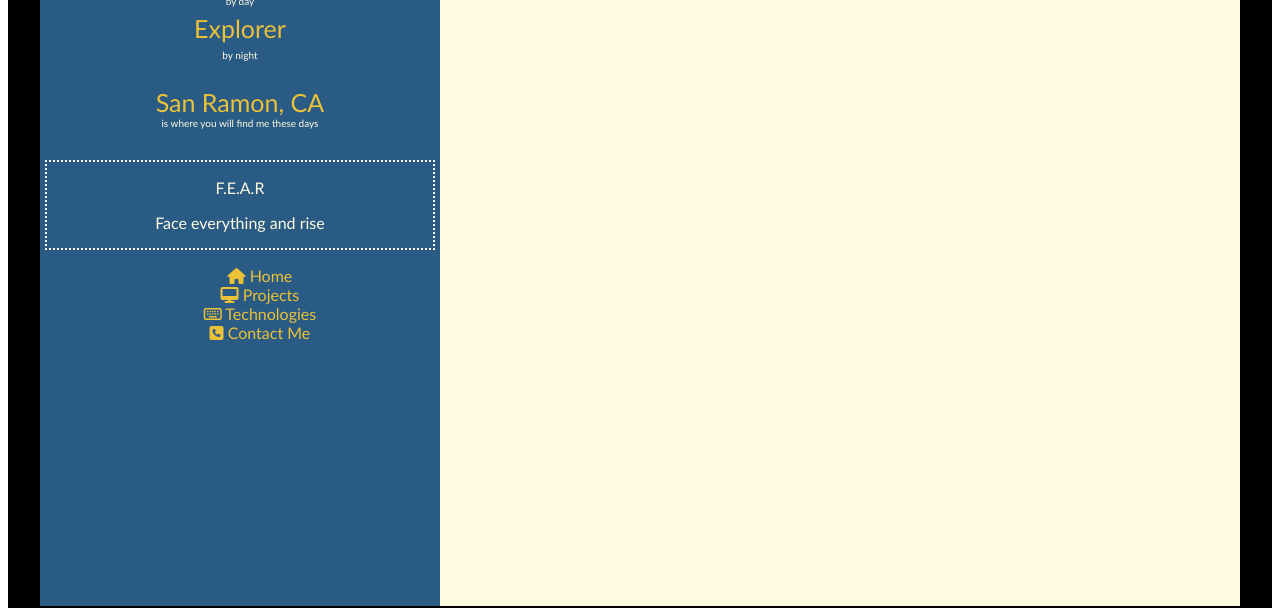
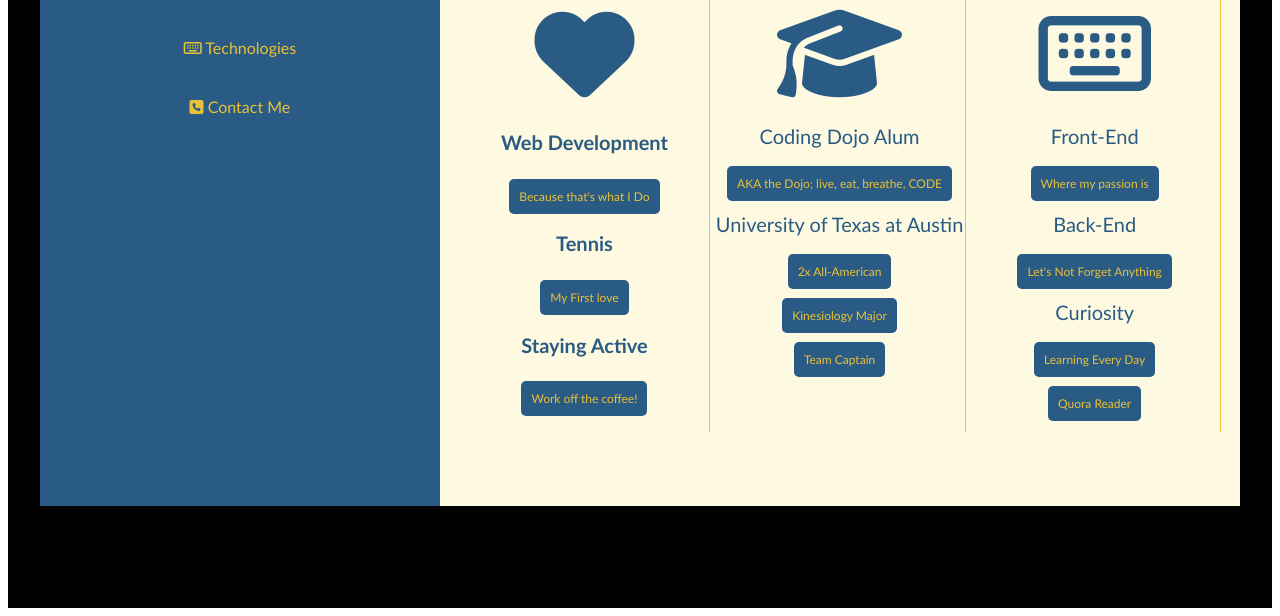
Before and after one commit to aellis928/new_portfolio, a plain HTML site: page index.html in a window 1280 px wide. Shown: the part 404-1020 px from the top of the page. Drawn offline with nearby package versions, Linux system fonts and the light colour scheme.

Commit message:
started to make the home page

```diff
--- a/index.html
+++ b/index.html
@@ -15,7 +15,7 @@
 				<img src='images/aeriel.jpg' id='profile_img'>
 			</div>
 			<!-- Information  -->
-			<div id='name'>
+			<!-- <div id='name'>
 				<p>Aeriel Ellis</p>
 			</div>
 			<div id='title'>
@@ -28,43 +28,94 @@
 			<div id='location'>
 				<p>San Ramon, CA</p>
 				<span>is where you will find me these days</span>
-			</div>
-			<div id='quote'>
+			</div> -->
+			<!-- <div id='quote'>
 				<p>F.E.A.R</p>
 				<p>Face everything and rise</p>
-			</div>
+			</div> -->
 			<div id='Navigation'>
 			</div>
-				<ul>
-					<li>
+				<ul id='nav_class'>
+					<li class=' navigation'>
 					<i class="fa fa-home" aria-hidden="true"></i>
-					<a href="#" class="tablinks" onclick="change_tab(event, Home)">Home</a>
+					<a href="#" class="tablinks" onclick="change_tab(event, 'Home')">Home</a>
 					</li>
-					<li>
+					<li class='navigation'>
 					<i class="fa fa-desktop" aria-hidden="true"></i>
-					<a href="#" class="tablinks" onclick="change_tab(event, Projects)">Projects</a>
+					<a href="#" class="tablinks" onclick="change_tab(event, 'Projects')">Projects</a>
 					</li>
-					<li>
+					<li class='navigation'>
 					<i class="fa fa-keyboard-o" aria-hidden="true"></i>
-					<a href="#" class="tablinks" onclick="change_tab(event, Technolgoies)">Technologies</a>
+					<a href="#" class="tablinks" onclick="change_tab(event, 'Technologies')">Technologies</a>
 					</li>
-					<li>
+					<li class='navigation'>
 					<i class="fa fa-phone-square" aria-hidden="true"></i>
-					<a href="#" class="tablinks" onclick="change_tab(event, Contact)">Contact Me</a>
+					<a href="#" class="tablinks" onclick="change_tab(event, 'Contact')">Contact Me</a>
 					</li>
 		</div>
 		<div id='right'>
 			<div id='container_right'>
-				<div class='tabcontent'>
-					<p>hi</p>
+				<div id='Home' class=' active tabcontent'>
+					<div id='name'>
+						<p>Aeriel Ellis</p>
+					</div>
+					<div id='title'>
+						<p>Web Developer</p>
+						<span>by day</span>
+						<div id='on_hover'>
+						</div>
+						<span>by night</span>
+					</div>
+					<div id='location'>
+						<p>San Ramon, CA</p>
+						<span>is where you will find me these days</span>
+					</div>
+					<!-- <div class='intro'>
+						<h1>Hello nice to meet you!</h1>
+					</div> -->
+					<div class='content_description'>
+						<h1>I enjoy...</h1>
+						<p><i class="fa fa-heart" aria-hidden="true"></i></p>
+						<h4>Web Development</h4>
+						<span>Because that's what I Do</span>
+						<h4>Tennis</h4>
+						<p><span>My First love</span></p>
+						<h4>Staying Active</h4>
+						<p><span>Work off the coffee!</span></p>
+					</div>
+					<div class='content_description'>
+						<h1>Education</h1>
+						<p><i class="fa fa-graduation-cap" aria-hidden="true"></i></p>
+						<p>Coding Dojo Alum</p>
+						<span>AKA the Dojo; live, eat, breathe, CODE</span>
+						<p>University of Texas at Austin</p>
+						<p><span>2x All-American</span></p>
+						<p><span>Kinesiology Major</span></p>
+						<p><span>Team Captain</span></p>
+
+					</div>
+					<div class='content_description'>
+						<h1>Skills</h1>
+						<p><i class="fa fa-keyboard-o" aria-hidden="true"></i></p>
+						<p>Front-End</p>
+						<p><span>Where my passion is</span></p>
+						<p>Back-End</p>
+						<p><span>Let's Not Forget Anything</span></p>
+						<p>Curiosity</p>
+						<p><span>Learning Every Day</span></p>
+						<p><span>Quora Reader</span></p>
+					</div>
+
 				</div>
-				<div class='tabcontent'>
-					<p>hi</p>
+				<div id='Projects' class='tabcontent'>
+					<p>projects</p>
 				</div>
-				<div class='tabcontent'>
-					<p>hi</p>
+				<div id='Technologies' class='tabcontent'>
+					<p>technologies</p>
 				</div>
-
+				<div id='Contact' class='tabcontent'>
+					<p>contact</p>
+				</div>
 			</div>
 
 		</div>
--- a/new.js
+++ b/new.js
@@ -3,7 +3,7 @@ $(document).ready(function(){
 })
 
 // this function is how the duties will display
-var duties = ['Wife', 'Mother', 'Daughter', 'Sister', 'Tennis Player', 'Avid Reader', 'Runner', 'Learner', 'Listener', 'Explorer']
+var duties = ['Wife','Learner', 'Listener', 'Explorer', 'Creator', 'Team Player']
 var i = 0
 setInterval(function(){
 	document
@@ -15,14 +15,20 @@ setInterval(function(){
 }, 500);
 
 
-function change_tabs(){
-	console.log('hi')
-	var i;
-	var tabcontent = document.getElementsByClassName("tabcontent");
+function change_tab(event, tab_name){
+	console.log(tab_name)
+	var tabcontent, tablinks, i;
+
+	tabcontent = document.getElementsByClassName("tabcontent");
     for (i = 0; i < tabcontent.length; i++) {
-    	console.log('hello')
         tabcontent[i].style.display = "none";
     }
+
+     tablinks = document.getElementsByClassName("tablinks");
+    for (i = 0; i < tablinks.length; i++) {
+        tablinks[i].className = tablinks[i].className.replace(" active", "");
+    }
+
+    document.getElementById(tab_name).style.display = "block";
+    event.currentTarget.className += " active";
 }
-
-change_tabs();
--- a/styles.css
+++ b/styles.css
@@ -18,7 +18,7 @@ body{
 }
 
 #left, #right{
-	height:1000px;
+	height:900px;
 	display: inline-block;
 	vertical-align: top;
 }
@@ -28,6 +28,7 @@ body{
 	width:800px;
 	margin-left:-4px;
 	overflow:auto;
+	color:#2A5B84;
 
 }
 
@@ -97,12 +98,50 @@ a{
 	text-decoration:none;
 }
 
-li {
-		color:#EBC137;
-		list-style: none;
 
+
+#nav_class{
+	text-align: center;
 }
+
+.navigation{
+	padding:20px;
+	text-align: center;
+	color:#EBC137;
+	list-style: none;
+	margin-left: -40px;
+}
+
 
 .tabcontent{
 	display: none;
 }
+
+.tabcontent.active{
+	display: block;
+}
+
+#Home i{
+	font-size: 100px;
+}
+
+.content_description{
+	text-align: center;
+	display: inline-block;
+	vertical-align: top;
+		border-right:1px solid #EBC137;
+	padding-top: 20px;
+	width:250px;
+	height:530px;
+	font-size: 20px;
+}
+
+.content_description span{
+	font-size: 12px;
+	margin-top: -50px;
+	color:#EBC137;
+	background-color:#2A5B84;
+	border-radius: 5px;
+	padding:10px;
+
+}
```
